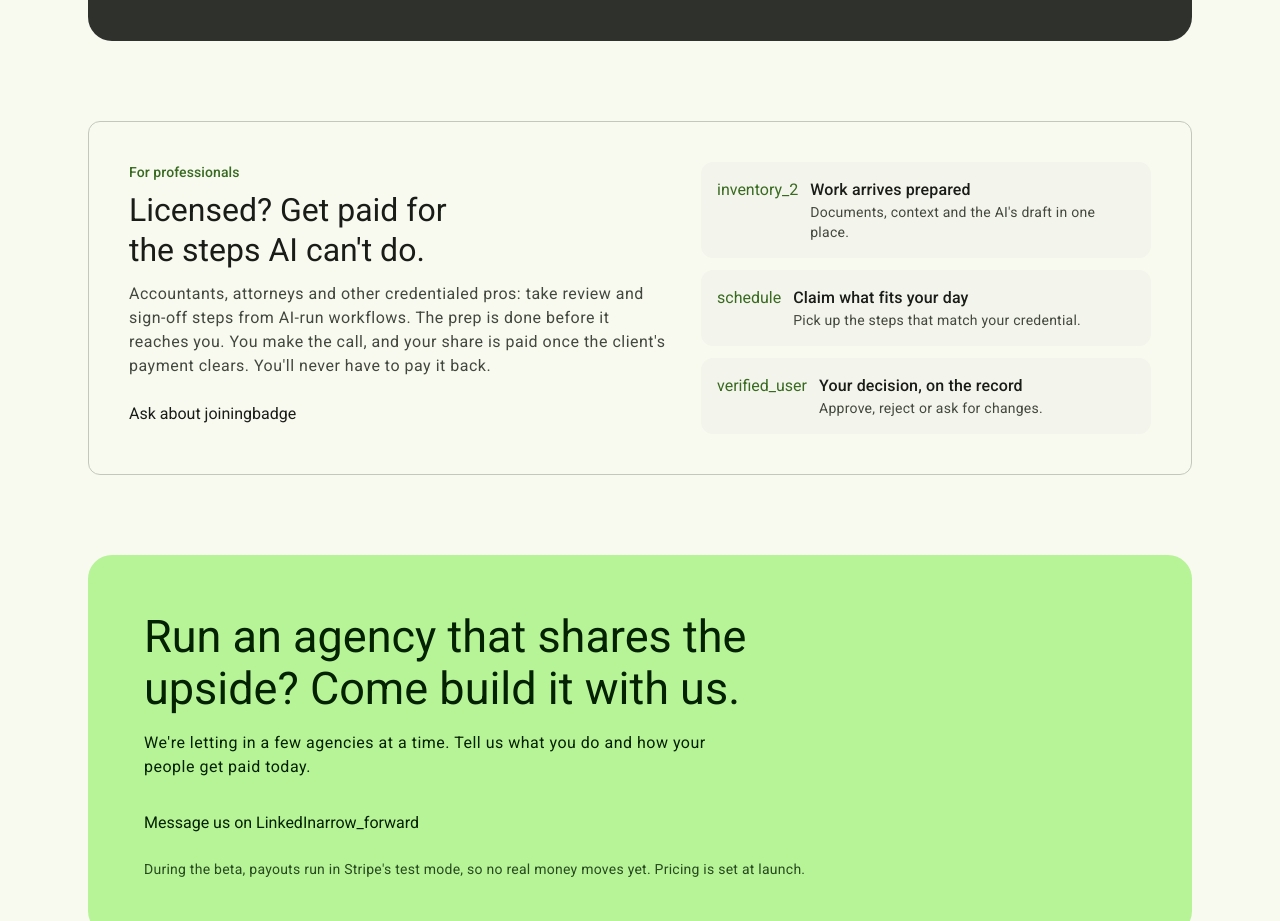
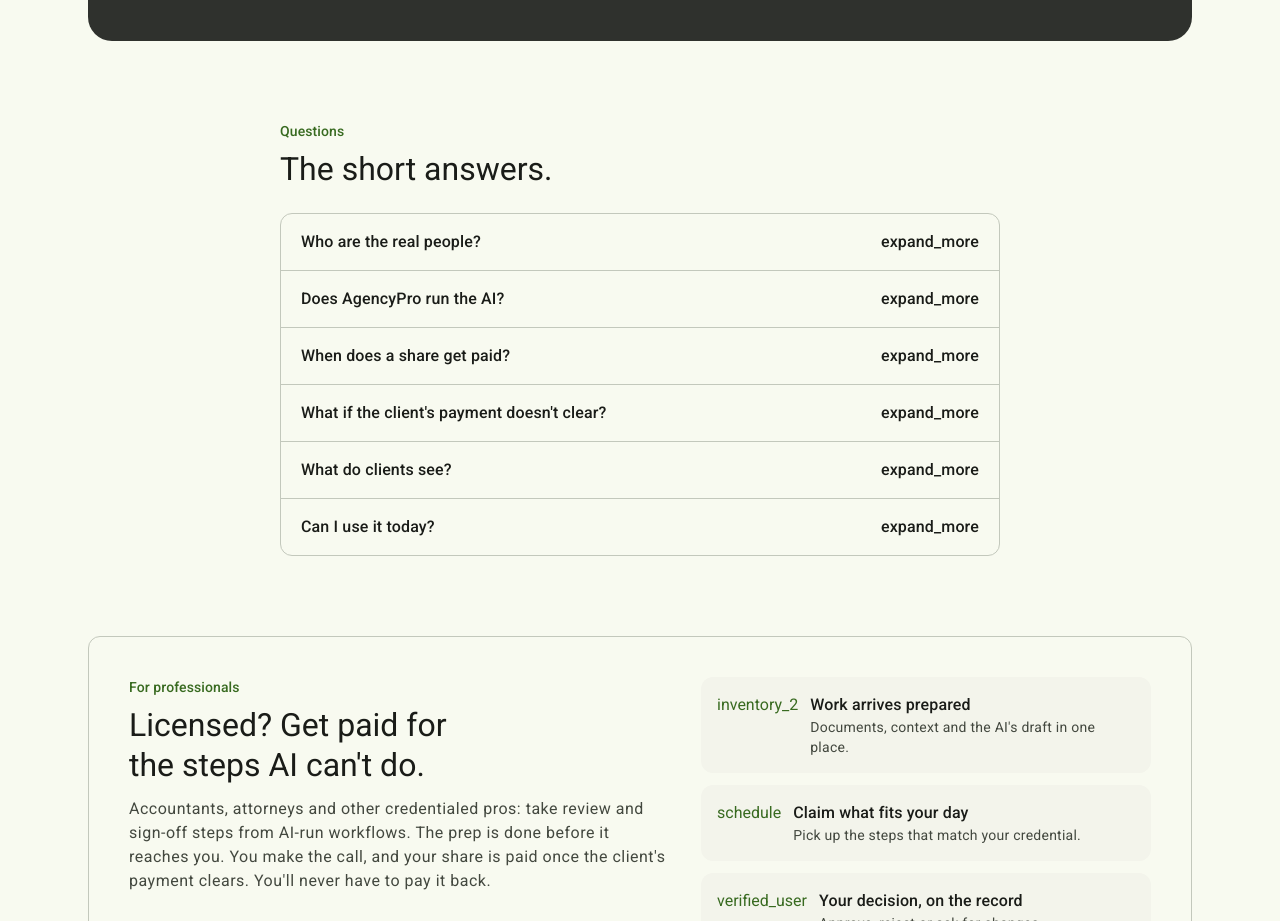
Before and after one commit to rodmjay/agency-squared, a Next.js app: page / in a window 1280 px wide. Shown: the part 5525-6446 px from the top of the page. Built offline with nearby package versions, Linux system fonts and the light colour scheme.

Commit message:
Round 7: FAQ

```diff
--- a/src/app/page.tsx
+++ b/src/app/page.tsx
@@ -26,6 +26,15 @@ const perks = [
   { icon: "forum", title: "Bring your own Claude", body: "AgencyPro plugs into the Claude you already use. It acts with your permissions only, and we never run or bill you for the AI." },
   { icon: "visibility_off", title: "Your bench stays yours", body: "Clients see their projects, totals and invoices. Never your team's names, rates or pay." },
   { icon: "verified", title: "Licensed sign-offs, on the record", body: "When a step needs an accountant or attorney, it goes to a real professional and their sign-off is recorded." },
+];
+
+const faqs = [
+  ["Who are the real people?", "Vetted professionals who hold the credential a step needs. Review and sign-off steps come first; more step types are on the way."],
+  ["Does AgencyPro run the AI?", "No. You bring your own Claude and add the AgencyPro connector. It acts with your permissions only, and we never run or bill you for the AI."],
+  ["When does a share get paid?", "Every share shows as pending the moment the client pays and stays pending until that payment fully clears. Then it's paid, for good."],
+  ["What if the client's payment doesn't clear?", "Then no one is paid and no one owes anything. Nobody ever has to pay money back."],
+  ["What do clients see?", "Their projects, totals and invoices. Never your team's names, rates or pay."],
+  ["Can I use it today?", "AgencyPro is in a private beta, by invitation. During the beta, payouts run in Stripe's test mode, so no real money moves yet. Pricing is set at launch."],
 ];
 
 function Eyebrow({ children }: { children: React.ReactNode }) {
@@ -181,6 +190,22 @@ export default function Home() {
           </div>
         </section>
 
+        <section id="faq" className="mx-auto w-full max-w-3xl scroll-mt-20 px-4 pb-20 sm:px-6">
+          <Eyebrow>Questions</Eyebrow>
+          <h2 className="md-headline-large mt-2">The short answers.</h2>
+          <div className="md-card-outlined mt-6 divide-y divide-outline-variant overflow-hidden bg-surface">
+            {faqs.map(([q, a]) => (
+              <details key={q} className="group">
+                <summary className="md-title-medium flex cursor-pointer list-none items-center justify-between gap-4 px-5 py-4 hover:bg-surface-low focus-visible:outline-2 focus-visible:-outline-offset-2 focus-visible:outline-primary [&::-webkit-details-marker]:hidden">
+                  {q}
+                  <md-icon aria-hidden="true" class="shrink-0 transition-transform group-open:rotate-180">expand_more</md-icon>
+                </summary>
+                <p className="md-body-large px-5 pb-5 text-on-surface-variant">{a}</p>
+              </details>
+            ))}
+          </div>
+        </section>
+
         <section id="roster" className="mx-auto w-full max-w-6xl scroll-mt-20 px-4 pb-20 sm:px-6">
           <div className="md-card-outlined grid gap-8 bg-surface p-8 sm:p-10 lg:grid-cols-[1.2fr_1fr]">
             <div>
```
Also changed, not shown: 1 other file (tests, documents, lock files or other folders).
